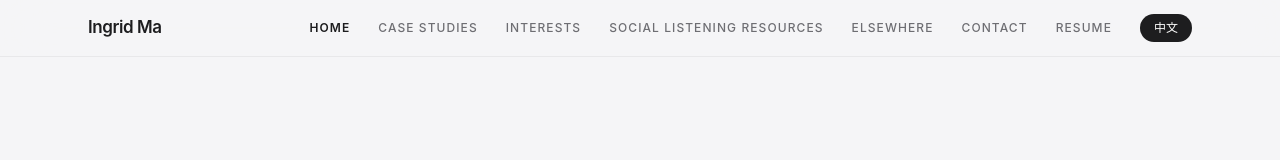
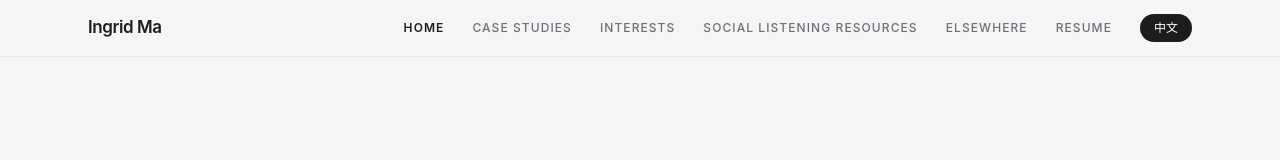
Before and after one commit to Mxyun909622/Myportfolio, a React (Create React App) app: page / in a window 1280 px wide. Shown: the top 160 px of the page. Built offline with nearby package versions, Linux system fonts and the light colour scheme.

Commit message:
Nav: remove Contact item (redundant with Elsewhere; page still reachable via footer)

```diff
--- a/src/App.js
+++ b/src/App.js
@@ -42,7 +42,6 @@ const Navbar = ({ lang, setLang, t }) => {
     ['/hobbies', t(contentData.nav.hobbies)],
     ['/social-listening', t(contentData.nav.hub)],
     ['/resources', t(contentData.nav.resources)],
-    ['/contact', t(contentData.nav.contact)],
   ];
   const linkCls = ({ isActive }) =>
     `uppercase tracking-[0.09em] transition-colors duration-200 ${
```
